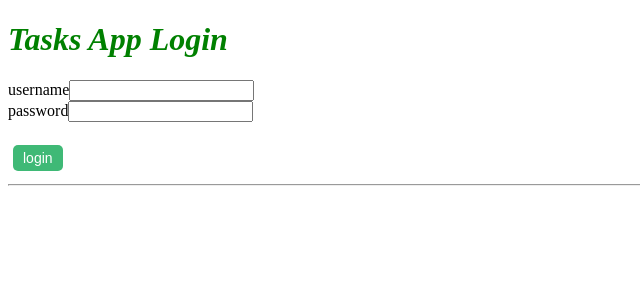
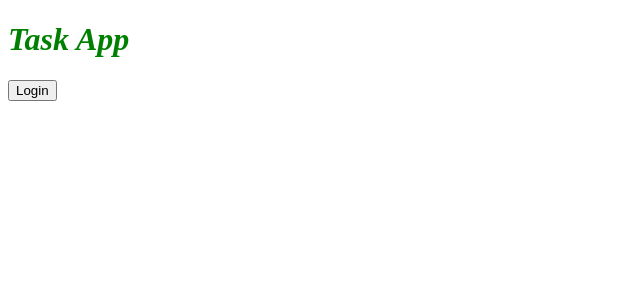
Before and after one commit to leandro68/tasksApp, a React (Vite) app in the folder frontend/: page / in a window 1280 px wide. Shown: the top 300 px of the page, without its empty margins (0-640 px from the left). Built offline with nearby package versions, Linux system fonts and the light colour scheme.

Commit message:
Toggable added to login

```diff
--- a/frontend/src/App.jsx
+++ b/frontend/src/App.jsx
@@ -10,6 +10,7 @@
 import loginService from './services/login'
 import clientService from './services/clients'
 import { fetchUserData, isTokenExpired } from './utils/aux.js'
+import Togglable from './components/Toggable'
 
 
 const App = () => {
@@ -78,7 +79,14 @@
     <div>
       <Notification message={message}/>
       {((user === null) || isTokenExpired(user.exp)) ?
-        <Login handleLogin={handleLogin} setUsername={setUsername} setPassword={setPassword} username={username} password={password} /> :
+        <div>
+          <h1>Task App</h1>
+          <Togglable buttonLabel='Login'>
+            <Login handleLogin={handleLogin} setUsername={setUsername} setPassword={setPassword} username={username} password={password} />
+          </Togglable>
+        </div>
+
+           :
         <div>
           <OptionsMenu setuser={setUser} setmessage={setMessage}/>
           <Client clients={clientList} setclientlist={setClientList} setMessage={setMessage}/>
--- a/frontend/src/components/Login.jsx
+++ b/frontend/src/components/Login.jsx
@@ -1,7 +1,6 @@
 const Login = ({username, password, handleLogin, setUsername, setPassword}) => {
     return (
         <>
-            <h1>Tasks App Login</h1>
             <form onSubmit={handleLogin}>
                 <div>
                 username
--- a/frontend/src/components/Task.jsx
+++ b/frontend/src/components/Task.jsx
@@ -95,6 +95,7 @@
         }
     }
 
+
     return (
         <div>
             <hr/>
--- /dev/null
+++ b/frontend/src/components/Toggable.jsx
@@ -0,0 +1,26 @@
+import { useState } from 'react'
+
+const Togglable = (props) => {
+  const [visible, setVisible] = useState(false)
+
+  const hideWhenVisible = { display: visible ? 'none' : '' }
+  const showWhenVisible = { display: visible ? '' : 'none' }
+
+  const toggleVisibility = () => {
+    setVisible(!visible)
+  }
+
+  return (
+    <div>
+      <div style={hideWhenVisible}>
+        <button onClick={toggleVisibility}>{props.buttonLabel}</button>
+      </div>
+      <div style={showWhenVisible}>
+        {props.children}
+        <button onClick={toggleVisibility}>cancel</button>
+      </div>
+    </div>
+  )
+}
+
+export default Togglable
```
Also changed, not shown: 1 other file (tests, documents, lock files or other folders).
